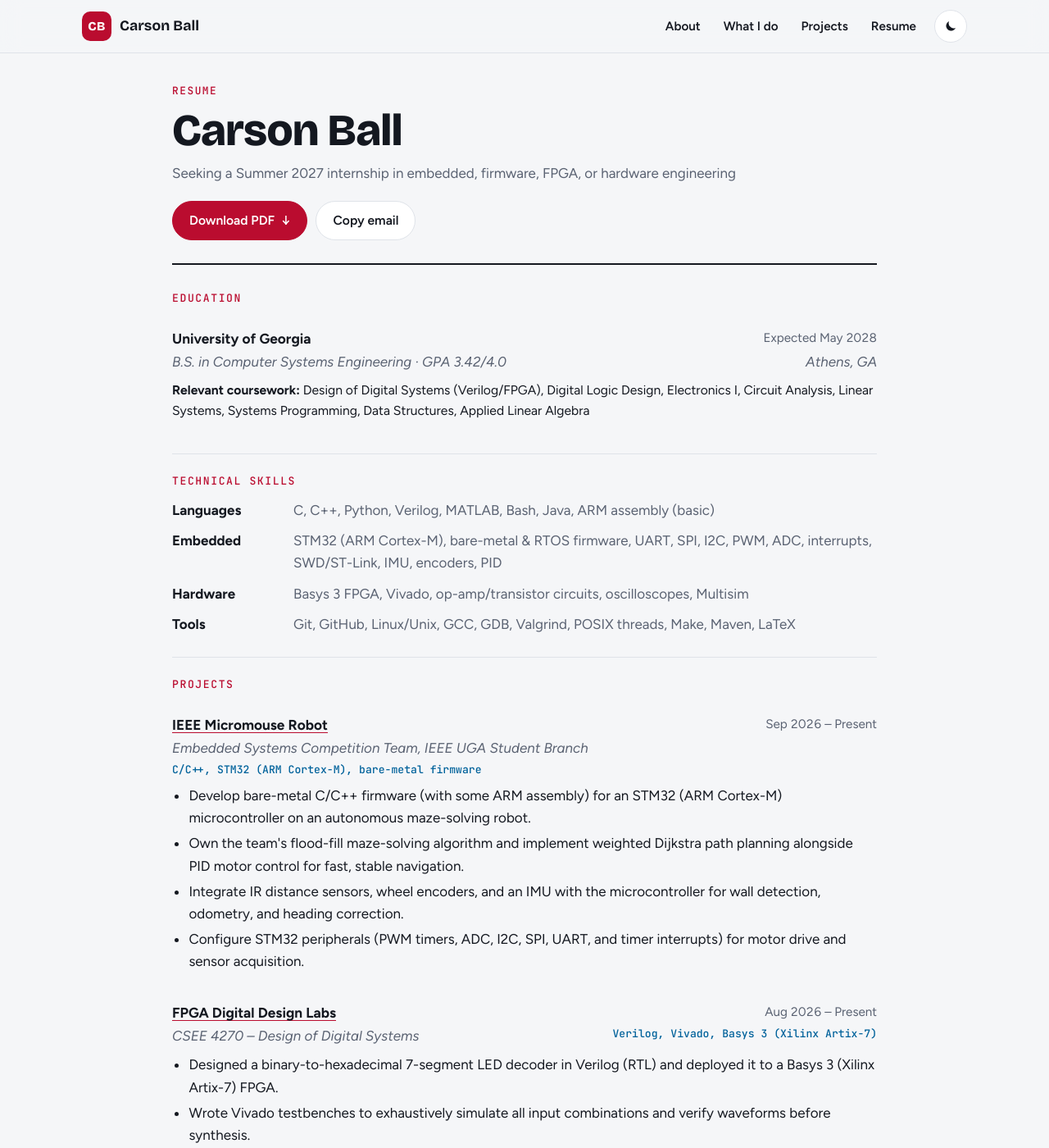
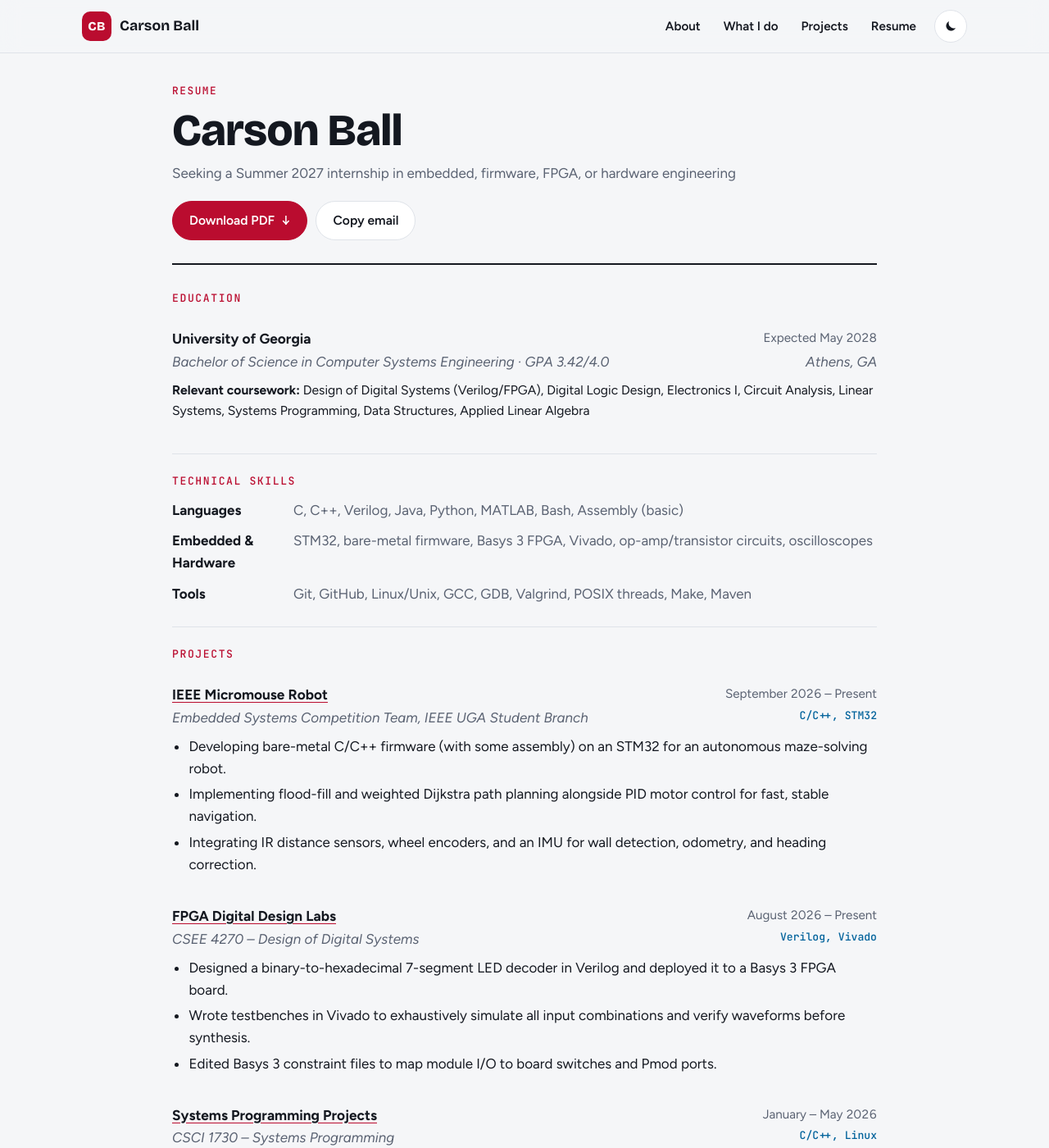
Before and after one commit to cmb42038/cmb42038.github.io, a Jekyll site: the page built from resume.html, in a window 1280 px wide and 1400 px high. Shown: the whole window at 82% size. Built offline with Jekyll 4.4.1, drawn with Linux system fonts in a browser that asks for light colours; some of the changed text lies outside the part shown.

Commit message:
Add files via upload

```diff
--- a/_config.yml
+++ b/_config.yml
@@ -16,31 +16,32 @@
 # a square photo to assets/img/carson.jpg and delete the # on the next line.
 # photo: /assets/img/carson.jpg
 
-# The "Currently" line in the intro cycles through these. Keep them true
-# and up to date; they're the most "right now" thing on the site.
-currently:
-  - writing the maze solver for UGA IEEE's Micromouse robot
-  - designing Verilog for a Basys 3 FPGA in Design of Digital Systems
-  - building and measuring op-amp circuits in Electronics I
-  - looking for a Summer 2027 embedded, firmware, or FPGA internship
+# The "I work on ..." line in the intro types out these, one after another.
+# Keep them broad so they stay true without constant updates.
+work_lines:
+  - embedded firmware for microcontrollers.
+  - digital logic and FPGA design.
+  - autonomous robots and path planning.
+  - systems programming in C.
+  - analog and digital circuits.
 
-# Logos. Save the official logo files in assets/img/logos/ with these names.
-# Until you do, a plain text badge is shown instead.
-#   UGA:  https://brand.uga.edu  (logo downloads)
-#   IEEE: https://brand-experience.ieee.org  (IEEE master brand / student branch logos)
+# Logos. These load from each organization's own site. If you'd rather host
+# them yourself, save the files in assets/img/logos/ and change the paths
+# (for example logo: /assets/img/logos/uga.png). If a logo can't load, a
+# plain text badge is shown instead.
 affiliations:
   - name: University of Georgia
     detail: B.S. Computer Systems Engineering · May 2028
-    logo: /assets/img/logos/uga.png
+    logo: https://brand.uga.edu/wp-content/uploads/UGA_logo_ExtremeHoriz_FC_MARCM-1024x158.png
     badge: UGA
     style: uga
     link: https://engineering.uga.edu
   - name: IEEE UGA Student Branch
     detail: Micromouse competition team
-    logo: /assets/img/logos/ieee.png
+    logo: https://ik.imagekit.io/f9q7dtbaq/assets_optimized/branding/UGAIEEE_Rectangular_BR.png
     badge: IEEE
     style: ieee
-    link: https://ieee.uga.edu
+    link: https://www.ugaieee.com/
 
 # Filter buttons above the projects, in this order. Each project picks
 # exactly one of these in its "category:" line.
--- a/_data/resume.yml
+++ b/_data/resume.yml
@@ -7,81 +7,73 @@
 education:
   - school: University of Georgia
     place: Athens, GA
-    degree: B.S. in Computer Systems Engineering · GPA 3.42/4.0
+    degree: Bachelor of Science in Computer Systems Engineering · GPA 3.42/4.0
     dates: Expected May 2028
     coursework: Design of Digital Systems (Verilog/FPGA), Digital Logic Design, Electronics I, Circuit Analysis, Linear Systems, Systems Programming, Data Structures, Applied Linear Algebra
 
 skills:
   - label: Languages
-    items: C, C++, Python, Verilog, MATLAB, Bash, Java, ARM assembly (basic)
-  - label: Embedded
-    items: STM32 (ARM Cortex-M), bare-metal & RTOS firmware, UART, SPI, I2C, PWM, ADC, interrupts, SWD/ST-Link, IMU, encoders, PID
-  - label: Hardware
-    items: Basys 3 FPGA, Vivado, op-amp/transistor circuits, oscilloscopes, Multisim
+    items: C, C++, Verilog, Java, Python, MATLAB, Bash, Assembly (basic)
+  - label: Embedded & Hardware
+    items: STM32, bare-metal firmware, Basys 3 FPGA, Vivado, op-amp/transistor circuits, oscilloscopes
   - label: Tools
-    items: Git, GitHub, Linux/Unix, GCC, GDB, Valgrind, POSIX threads, Make, Maven, LaTeX
+    items: Git, GitHub, Linux/Unix, GCC, GDB, Valgrind, POSIX threads, Make, Maven
 
 projects:
   - name: IEEE Micromouse Robot
-    tech: C/C++, STM32 (ARM Cortex-M), bare-metal firmware
+    tech: C/C++, STM32
     org: Embedded Systems Competition Team, IEEE UGA Student Branch
-    dates: Sep 2026 – Present
+    dates: September 2026 – Present
     link: /projects/micromouse/
     bullets:
-      - Develop bare-metal C/C++ firmware (with some ARM assembly) for an STM32 (ARM Cortex-M) microcontroller on an autonomous maze-solving robot.
-      - Own the team's flood-fill maze-solving algorithm and implement weighted Dijkstra path planning alongside PID motor control for fast, stable navigation.
-      - Integrate IR distance sensors, wheel encoders, and an IMU with the microcontroller for wall detection, odometry, and heading correction.
-      - Configure STM32 peripherals (PWM timers, ADC, I2C, SPI, UART, and timer interrupts) for motor drive and sensor acquisition.
+      - Developing bare-metal C/C++ firmware (with some assembly) on an STM32 for an autonomous maze-solving robot.
+      - Implementing flood-fill and weighted Dijkstra path planning alongside PID motor control for fast, stable navigation.
+      - Integrating IR distance sensors, wheel encoders, and an IMU for wall detection, odometry, and heading correction.
   - name: FPGA Digital Design Labs
-    tech: Verilog, Vivado, Basys 3 (Xilinx Artix-7)
+    tech: Verilog, Vivado
     org: CSEE 4270 – Design of Digital Systems
-    dates: Aug 2026 – Present
+    dates: August 2026 – Present
     link: /projects/hex-7seg-decoder/
     bullets:
-      - Designed a binary-to-hexadecimal 7-segment LED decoder in Verilog (RTL) and deployed it to a Basys 3 (Xilinx Artix-7) FPGA.
-      - Wrote Vivado testbenches to exhaustively simulate all input combinations and verify waveforms before synthesis.
-      - Edited XDC constraint files to map module I/O to Basys 3 switches and Pmod ports.
+      - Designed a binary-to-hexadecimal 7-segment LED decoder in Verilog and deployed it to a Basys 3 FPGA board.
+      - Wrote testbenches in Vivado to exhaustively simulate all input combinations and verify waveforms before synthesis.
+      - Edited Basys 3 constraint files to map module I/O to board switches and Pmod ports.
   - name: Systems Programming Projects
     tech: C/C++, Linux
     org: CSCI 1730 – Systems Programming
-    dates: Jan 2026 – May 2026
+    dates: January – May 2026
     link: /projects/multithreaded-diagonal-sums/
     bullets:
-      - Built a multithreaded POSIX threads program to search grids up to 3,567 × 3,567, comparing 1–3 thread runtimes.
+      - Built a multithreaded POSIX threads program to search grids up to 3,567 x 3,567, comparing 1–3 thread runtimes.
       - Wrote a file-comparison tool with low-level Unix system calls, analyzing the speed of byte-by-byte vs. bulk reads.
       - Compressed DNA sequences to 2 bits per base with bitwise operators, cutting storage by about 75% versus ASCII.
+      - Managed dynamic memory with malloc/free, checking for leaks with Valgrind and debugging with GDB.
 
 work:
   - org: University of Georgia Libraries
     place: Athens, GA
-    role: Senior Security Assistant
+    role: Senior Student Assistant
     dates: May 2025 – Present
     bullets:
-      - Promoted from Security Assistant to Senior Security Assistant (Dec 2025) based on reliability and performance; train new staff on facility protocols, emergency procedures, and de-escalation.
+      - Promoted from Student Assistant to Senior Student Assistant based on reliability and job performance.
       - Monitor library facilities and resolve patron concerns, escalating issues to supervisors when necessary.
   - org: Carrabba's Italian Grill
     place: Athens, GA
     role: Host
-    dates: Jul 2026 – Present
+    dates: July 2026 – Present
     bullets:
       - Coordinate seating and communicate with guests, servers, and management in a fast-paced team environment.
-  - org: Jersey Mike's Subs
-    place: Bethlehem, GA
-    role: Team Member
-    dates: Jun 2022 – May 2025
-    bullets:
-      - Delivered customer service in a high-volume, fast-paced team environment for three years.
 
 involvement:
   - org: IEEE UGA Student Branch
     role: Member
-    dates: Aug 2026 – Present
+    dates: August 2026 – Present
     bullets:
+      - Participate in technical meetings, workshops, and networking events with students and industry professionals.
       - Selected for the branch's embedded systems competition team, one of several engineering project teams.
-      - Participate in technical meetings, workshops, and networking events with students and industry professionals.
 
 honors:
   - name: Zell Miller Scholarship, State of Georgia
-    dates: Aug 2024 – Present
+    dates: August 2024 – Present
   - name: Eagle Scout, Boy Scouts of America
-    dates: Apr 2021
+    dates: April 2021
--- a/_includes/header.html
+++ b/_includes/header.html
@@ -1,6 +1,6 @@
 <header class="topbar">
   <div class="wrap topbar-inner">
-    <a class="brand" href="{{ '/' | relative_url }}" aria-label="Carson Ball, home">
+    <a class="brand" id="brand-home" href="{{ '/' | relative_url }}#top" aria-label="Carson Ball, back to the top of the home page">
       <span class="brand-mark" aria-hidden="true">CB</span>
       <span class="brand-name">Carson Ball</span>
     </a>
--- a/_projects/micromouse.md
+++ b/_projects/micromouse.md
@@ -7,7 +7,7 @@
 date_label: Sep 2026 – Present
 sort_date: 2026-09-01
 featured: true
-team: Competition team; I own the maze-solving algorithm
+team: IEEE UGA competition team
 tools: STM32, C/C++, ARM assembly, ST-Link
 category: Embedded & Robotics
 tags: [Embedded C/C++, STM32, Robotics, Path planning, PID]
@@ -19,7 +19,7 @@
 
 ## My role
 
-- I own the team's **flood-fill maze-solving algorithm**, which keeps a distance-to-goal value for every cell and updates it each time the robot discovers a new wall.
+- I work on the **flood-fill maze-solving algorithm**, which keeps a distance-to-goal value for every cell and updates it each time the robot discovers a new wall.
 - I implement **weighted Dijkstra path planning** so the fast run favors long straightaways over routes with many turns, not just the fewest cells.
 - I write **bare-metal and RTOS-based C/C++ firmware** (with some ARM assembly) for the robot's STM32 microcontroller.
 - I configure the STM32's peripherals: **PWM timers** for motor drive, the **ADC** for the IR distance sensors, **I2C/SPI** for the IMU, **UART** for telemetry, and **timer interrupts** for encoder counting and control-loop timing.
--- a/assets/css/site.css
+++ b/assets/css/site.css
@@ -504,3 +504,19 @@
   background-image: linear-gradient(var(--line) 1.5px, transparent 1.5px), linear-gradient(90deg, var(--line) 1.5px, transparent 1.5px);
   background-size: 28px 28px;
 }
+
+/* typing line: reserve room for the longest line so nothing below moves */
+.hero-typed { display: grid; margin: 12px 0 28px; min-height: 0; }
+.hero-typed > .typed-sizer, .hero-typed > .typed-live { grid-area: 1 / 1; }
+.typed-sizer { display: grid; visibility: hidden; }
+.typed-sizer > span { grid-area: 1 / 1; padding-right: 8px; }
+.hero-bio { margin: 16px 0 6px; }
+
+/* affiliation logos: official files are wide, so give them room */
+.aff { flex-direction: column; align-items: flex-start; gap: 14px; }
+.aff-logo {
+  width: auto; height: 60px; min-width: 64px; max-width: 100%; padding: 10px 14px;
+  background: #fff; border: 1px solid var(--line); border-radius: 12px;
+}
+.aff-logo img { position: static; inset: auto; display: block; height: 100%; width: auto; max-width: 240px; object-fit: contain; }
+.aff-logo:not(:has(img)) { width: 64px; padding: 0; }
--- a/assets/js/site.js
+++ b/assets/js/site.js
@@ -14,6 +14,17 @@
       var next = current === "dark" ? "light" : "dark";
       root.setAttribute("data-theme", next);
       try { localStorage.setItem("theme", next); } catch (e) {}
+    });
+  }
+
+  /* ---------- CB logo: always back to the top of the home page ---------- */
+  var brand = document.getElementById("brand-home");
+  if (brand && document.getElementById("maze-bg")) {
+    // Already on the home page: scroll up instead of reloading.
+    brand.addEventListener("click", function (e) {
+      e.preventDefault();
+      window.scrollTo({ top: 0, behavior: reduceMotion ? "auto" : "smooth" });
+      if (history.replaceState) history.replaceState(null, "", location.pathname);
     });
   }
 
@@ -155,9 +166,16 @@
       if (rx + DX[dd] < cols && ry + DY[dd] < rows) { walls[r] &= ~dd; walls[(ry + DY[dd]) * cols + rx + DX[dd]] &= ~OPP[dd]; }
     }
     // Goal near the top right, start near the bottom middle, so the run stays visible.
+    // A new goal every maze, somewhere in the visible right side (or anywhere
+    // on a phone), with the mouse starting far enough away to make a real run.
     var narrow = hero.clientWidth < 760;
-    goal = Math.floor(rows * (narrow ? 0.18 : 0.22)) * cols + Math.floor(cols * (narrow ? 0.82 : 0.9));
-    start = (rows - 2) * cols + Math.floor(cols * (narrow ? 0.12 : 0.52));
+    var rnd = function (a, b) { return a + Math.floor(Math.random() * (b - a + 1)); };
+    var gx = narrow ? rnd(1, cols - 2) : rnd(Math.floor(cols * 0.55), cols - 2);
+    var gy = rnd(1, rows - 2);
+    goal = gy * cols + gx;
+    var sx = narrow ? rnd(0, cols - 1) : rnd(Math.floor(cols * 0.5), cols - 1);
+    var sy = gy < rows / 2 ? rows - 1 : 0;
+    start = sy * cols + sx;
     // Flood fill: breadth-first distances from the goal.
     dist = new Array(n).fill(-1); dist[goal] = 0; order = [goal];
     for (var q = 0; q < order.length; q++) {
--- a/index.html
+++ b/index.html
@@ -11,7 +11,7 @@
       <p class="status-pill"><span class="pulse" aria-hidden="true"></span>Open to Summer 2027 internships</p>
       <h1 class="hero-title">Hi, I'm <span class="hl">{{ site.first_name }}</span>.</h1>
       <p class="hero-bio">Computer Systems Engineering student at the University of Georgia. I build firmware, FPGA designs, and robots, mostly at the point where code has to meet real hardware.</p>
-      <p class="now"><span class="now-label">Currently</span><span class="now-text"><span id="typed" data-lines="{{ site.currently | join: '|' }}">{{ site.currently | first }}</span><span class="caret" aria-hidden="true"></span></span></p>
+      <p class="hero-typed"><span class="typed-sizer" aria-hidden="true">{% for l in site.work_lines %}<span>I work on {{ l }}</span>{% endfor %}</span><span class="typed-live">I work on <span id="typed" data-lines="{{ site.work_lines | join: '|' }}">{{ site.work_lines | first }}</span><span class="caret" aria-hidden="true"></span></span></p>
       <div class="hero-actions">
         <a class="btn btn-primary" href="#projects">See my projects <span class="arrow" aria-hidden="true">→</span></a>
         <a class="btn btn-ghost" href="{{ '/resume/' | relative_url }}">View resume</a>
@@ -29,7 +29,7 @@
     </div>
   </div>
   <button class="maze-note" id="maze-new" type="button" title="Generate a new maze">
-    <span class="dot" aria-hidden="true"></span><span class="note-long">Live flood-fill maze solver, the same algorithm I wrote for the Micromouse.</span> New maze ↻
+    <span class="dot" aria-hidden="true"></span><span class="note-long">Live flood-fill maze solver, the same algorithm I work on for the Micromouse.</span> New maze ↻
   </button>
 </section>
 
@@ -39,7 +39,7 @@
       <p class="kicker">About me</p>
       <h2>A little about me.</h2>
       <p>The work I enjoy most sits right where code meets hardware: getting a microcontroller's peripherals to cooperate, making a design pass simulation before it ever touches a board, and chasing the bug that only shows up on real hardware.</p>
-      <p>On UGA IEEE's Micromouse team, I own the maze-solving algorithm for an autonomous robot built around an STM32. Outside of class I'm a Senior Security Assistant at UGA Libraries, where I train new staff. I'm also a Zell Miller Scholar and an Eagle Scout.</p>
+      <p>On UGA IEEE's Micromouse team, I work on the firmware and maze-solving algorithms for an autonomous robot built around an STM32. Outside of class I'm a Senior Student Assistant at UGA Libraries and a host at Carrabba's. I'm also a Zell Miller Scholar and an Eagle Scout.</p>
     </div>
     <div class="affiliations">
       {% for a in site.affiliations %}
```
Also changed, not shown: 1 other file.
